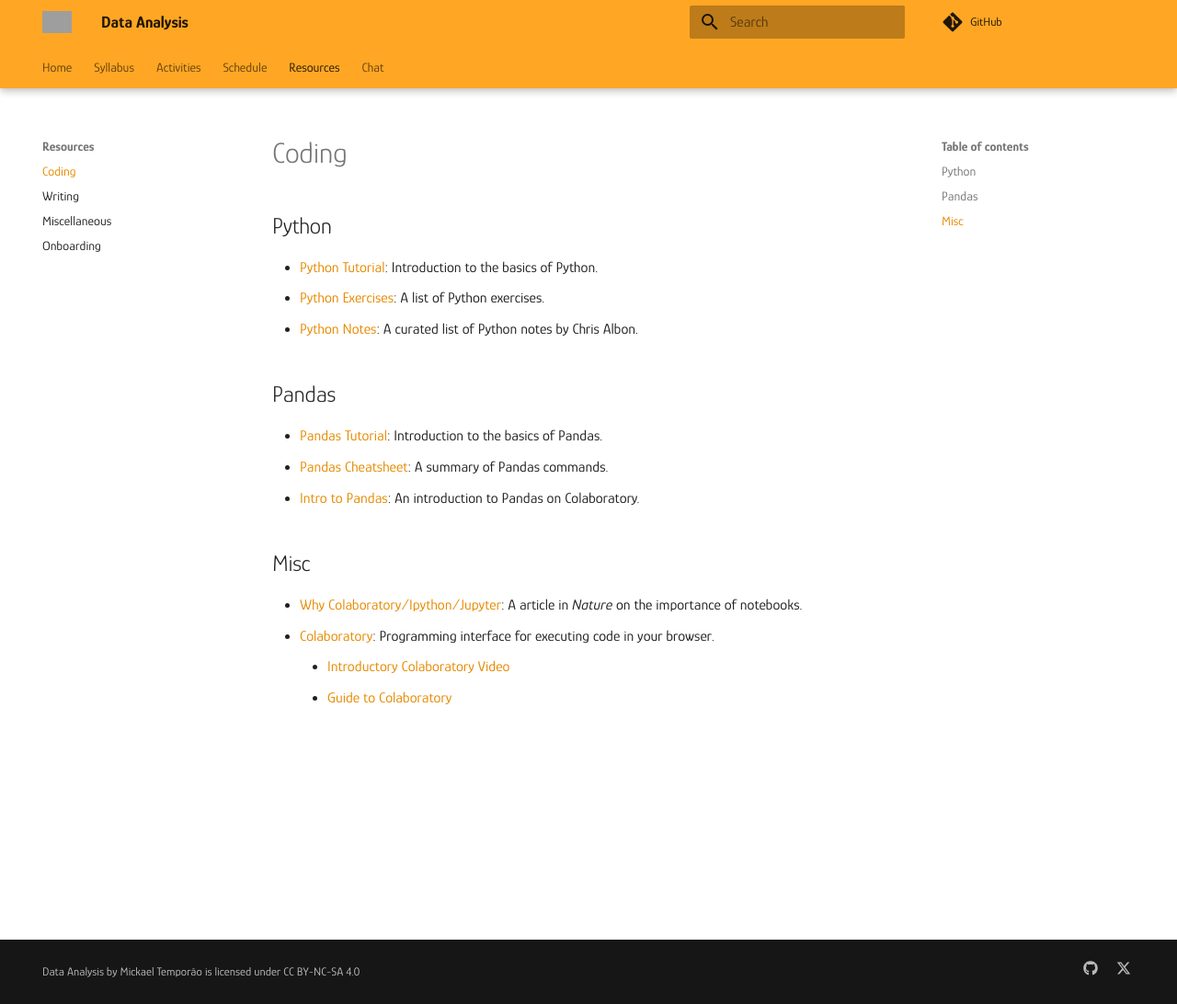
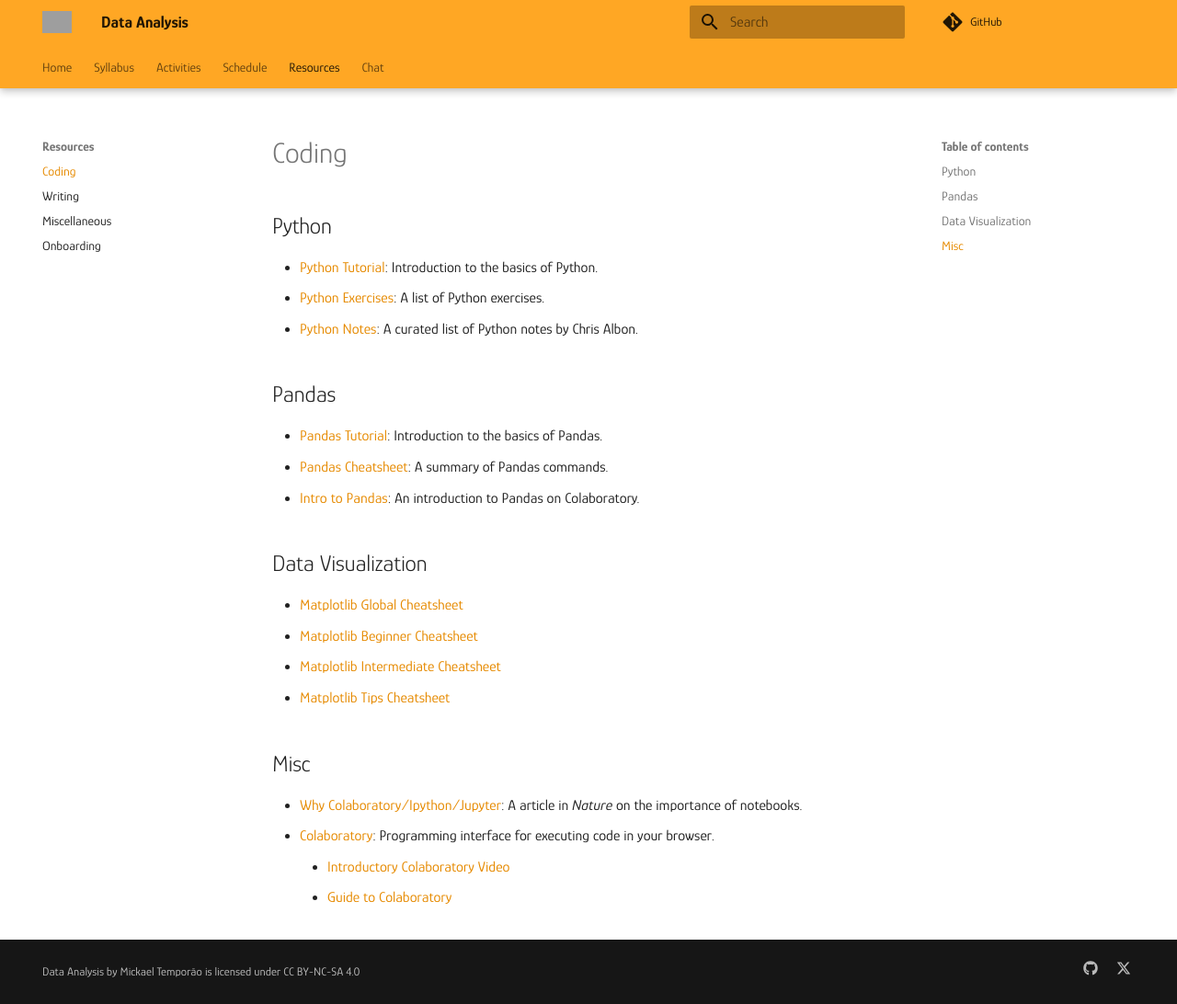
Before and after one commit to mickaeltemporao/data-analysis, an MkDocs documentation site: the page built from docs/resources/coding.md, in a window 1280 px wide and 1092 px high. Shown: the whole window at 92% size. Built offline with MkDocs 1.6.1 and Material for MkDocs 9.7.7, drawn with Linux system fonts in a browser that asks for light colours; comment, search, counter and statistics services are not loaded; grey boxes are pictures that could not be loaded.

Commit message:
add cheatsheets

```diff
--- a/docs/resources/coding.md
+++ b/docs/resources/coding.md
@@ -10,6 +10,12 @@
 - [Pandas Cheatsheet](https://pandas.pydata.org/Pandas_Cheat_Sheet.pdf): A summary of Pandas commands.
 - [Intro to Pandas](https://colab.research.google.com/notebooks/mlcc/intro_to_pandas.ipynb): An introduction to Pandas on Colaboratory.
 
+## Data Visualization
+- [Matplotlib Global Cheatsheet](https://matplotlib.org/cheatsheets/cheatsheets.pdf)
+- [Matplotlib Beginner Cheatsheet](https://matplotlib.org/cheatsheets/handout-beginner.pdf)
+- [Matplotlib Intermediate Cheatsheet](https://matplotlib.org/cheatsheets/handout-intermediate.pdf)
+- [Matplotlib Tips Cheatsheet](https://matplotlib.org/cheatsheets/handout-tips.pdf)
+
 ## Misc
 - [Why Colaboratory/Ipython/Jupyter](https://www.nature.com/articles/d41586-018-07196-1): A article in *Nature* on the importance of notebooks.
 - [Colaboratory](https://colab.research.google.com/notebooks/intro.ipynb): Programming interface for executing code in your browser.
```
